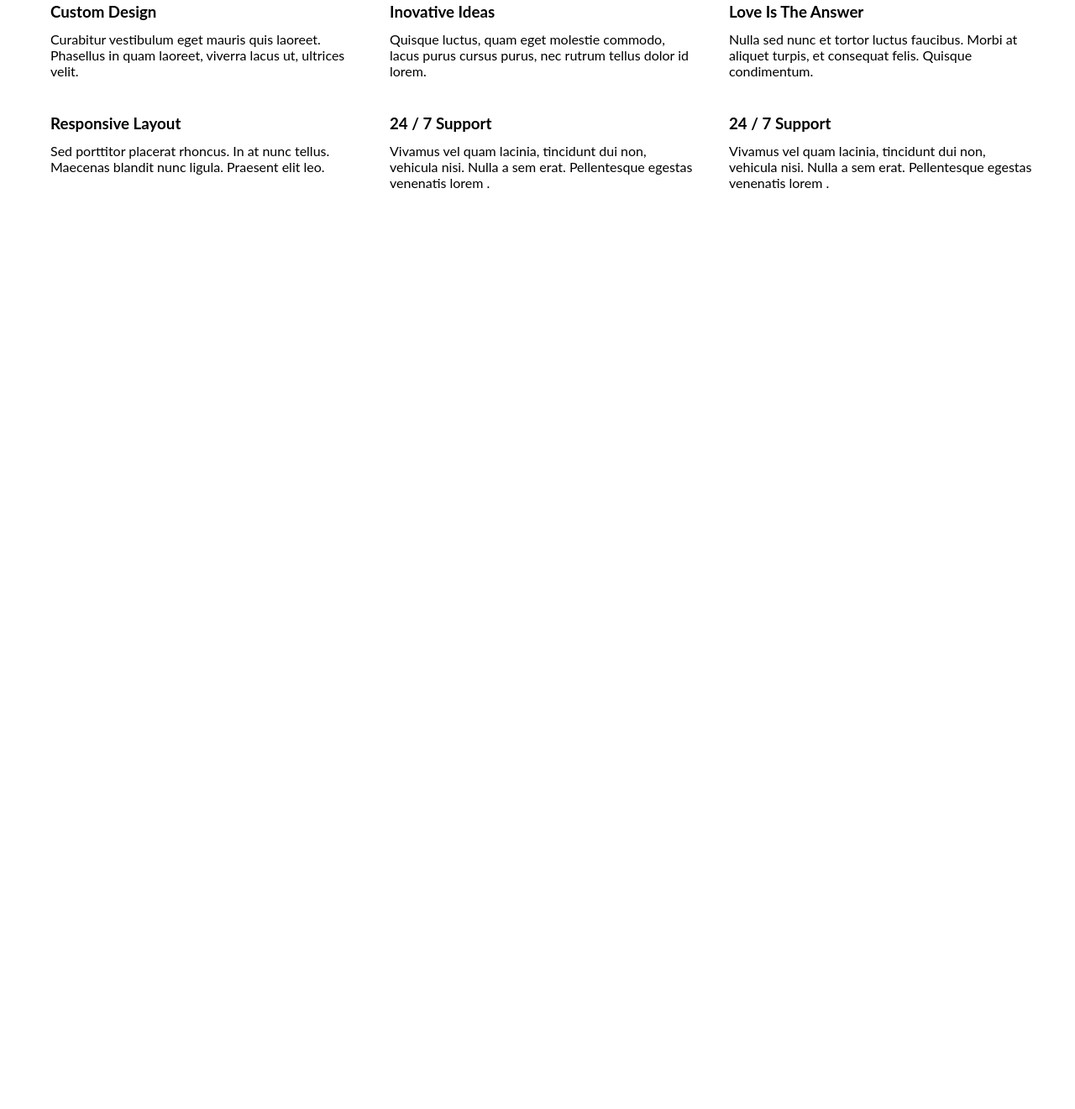
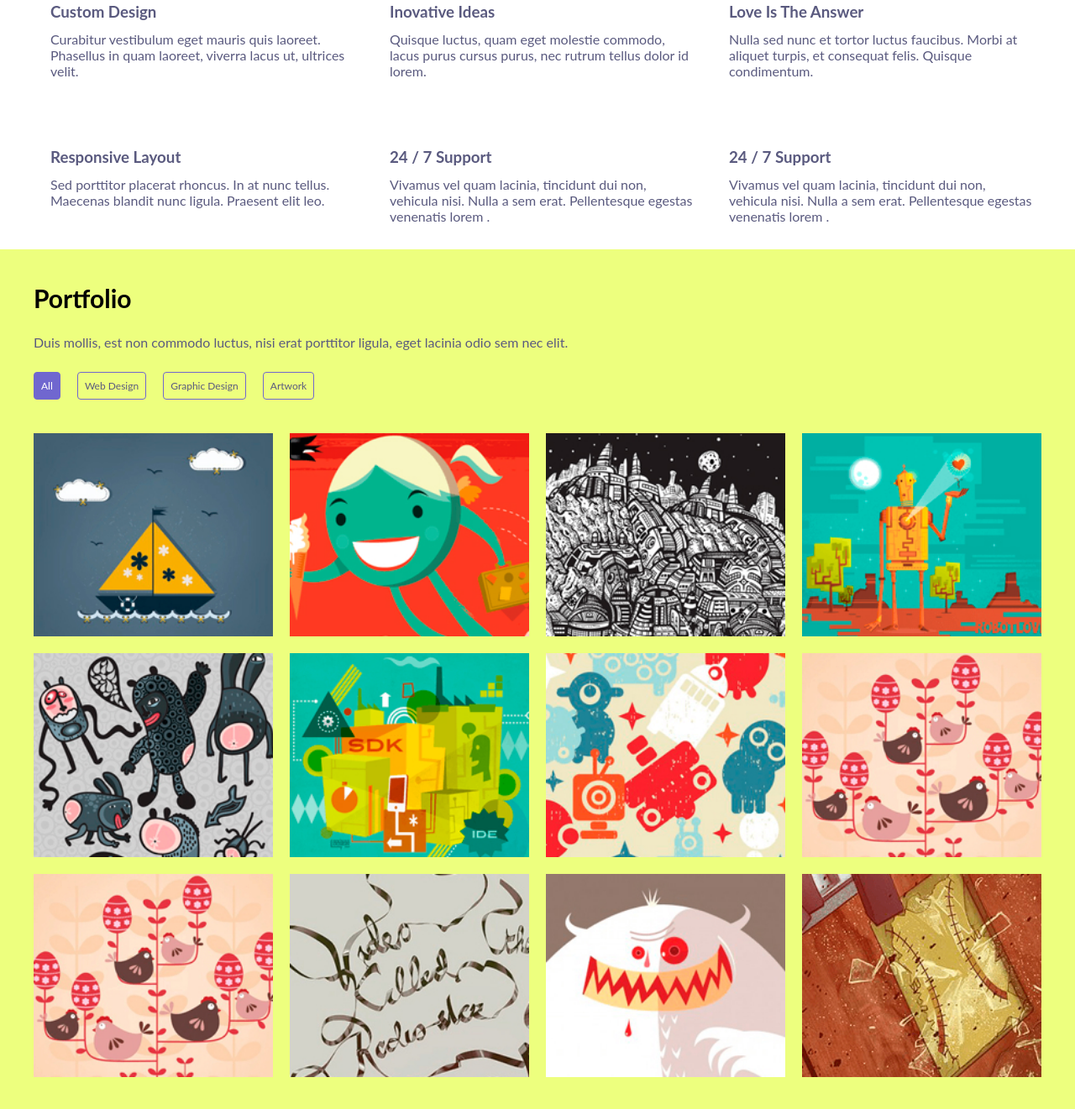
Before and after one commit to Hanna0806/maketSINGOLO, a plain HTML site: page index.html in a window 1280 px wide. Shown: the part 867-2188 px from the top of the page at 84% size. Before the commit the page ends 1124 px from the top, so only its background shows below. Drawn offline with Linux system fonts and the light colour scheme; files whose address does not match are found by name; a web font is replaced by a local one.

Commit message:
add portfolio section

```diff
--- a/index.html
+++ b/index.html
@@ -104,6 +104,30 @@
         </div>
     </section>
 
+    <section id="portfolio" class="portfolio">
+        <h2 class="title">Portfolio</h2>
+        <p class="description">Duis mollis, est non commodo luctus, nisi erat porttitor ligula, eget lacinia odio sem
+            nec elit.</p>
+        <button class="btn btn_active">All</button>
+        <button class="btn">Web Design</button>
+        <button class="btn">Graphic Design</button>
+        <button class="btn">Artwork</button>
+        <div class="portfolio__list">
+            <img src="./assets/img/portfolio-1.jpg" alt="">
+            <img src="./assets/img/portfolio-2.jpg" alt="">
+            <img src="./assets/img/portfolio-3.jpg" alt="">
+            <img src="./assets/img/portfolio-4.jpg" alt="">
+            <img src="./assets/img/portfolio-5.jpg" alt="">
+            <img src="./assets/img/portfolio-6.jpg" alt="">
+            <img src="./assets/img/portfolio-7.jpg" alt="">
+            <img src="./assets/img/portfolio-8.jpg" alt="">
+            <img src="./assets/img/portfolio-8.jpg" alt="">
+            <img src="./assets/img/portfolio-10.jpg" alt="">
+            <img src="./assets/img/portfolio-11.jpg" alt="">
+            <img src="./assets/img/portfolio-12.jpg" alt="">
+        </div>
+    </section>
+
 </body>
 
 </html>
--- a/style/style.scss
+++ b/style/style.scss
@@ -90,9 +90,11 @@ html {
         display: flex;
         justify-content: space-between;
         gap: 20px;
+        color: #5A5A7F;
+        margin-top: 40px;
 
         h3 {
-           margin-bottom: 12px;
+            margin-bottom: 12px;
         }
     }
 }
@@ -103,7 +105,40 @@ html {
 }
 
 .description {
-    margin-bottom: 40px;
     font-size: 16px;
     line-height: 30px;
+    color: #5A5A7F;
 }
+
+.btn {
+    border: 1px solid #7067CF;
+    border-radius: 4px;
+    padding: 8px;
+    font-size: 12px;
+    margin-bottom: 40px;
+    margin: 20px 16px 40px 0px;
+    background-color: transparent;
+    color: #5A5A7F;
+
+    &_active {
+        background-color: #7067CF;
+        color: white;
+    }
+}
+
+.portfolio {
+    background-color: #EDFF7E;
+    padding: 40px 40px 60px;
+
+    &__list {
+        display: grid;
+        grid-template-columns: repeat(4, 1fr);
+        grid-template-rows: repeat(3, 1fr);
+        gap: 20px;
+
+        img {
+            width: 100%;
+            height: 100%;
+        }
+    }
+}
```
Also changed, not shown: assets/img/portfolio-1.jpg (added), assets/img/portfolio-10.jpg (added), assets/img/portfolio-11.jpg (added), assets/img/portfolio-12.jpg (added), assets/img/portfolio-2.jpg (added), assets/img/portfolio-3.jpg (added), assets/img/portfolio-4.jpg (added), assets/img/portfolio-5.jpg (added), assets/img/portfolio-6.jpg (added), assets/img/portfolio-7.jpg (added), assets/img/portfolio-8.jpg (added), assets/img/portfolio-9.jpg (added), css/style.css.
